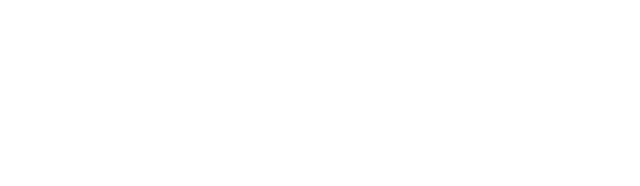
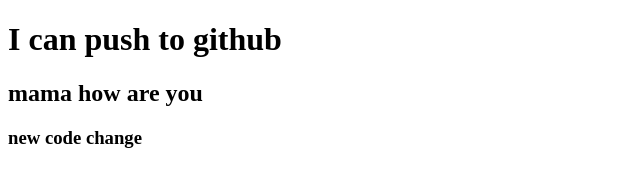
Before and after one commit to polok855/my-second-repo, a plain HTML site: page index.html in a window 1280 px wide. Shown: the whole page, without its empty margins (0-640 px from the left). Drawn offline with Linux system fonts and the light colour scheme.

Commit message:
added header

```diff
--- a/index.html
+++ b/index.html
@@ -7,6 +7,10 @@
     <title>my second github repo</title>
 </head>
 <body>
+    <h1>I can push to github</h1>
+    <h2>mama how are you</h2>
+    <h3>new code change</h3>
+
 
 </body>
 </html>
```
